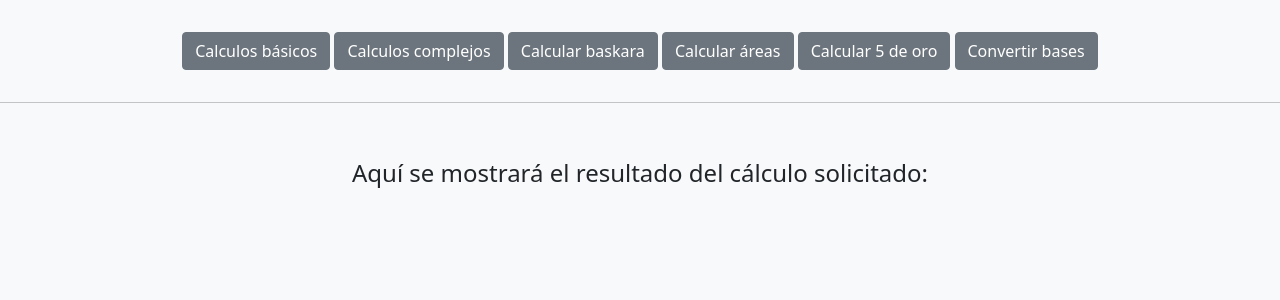
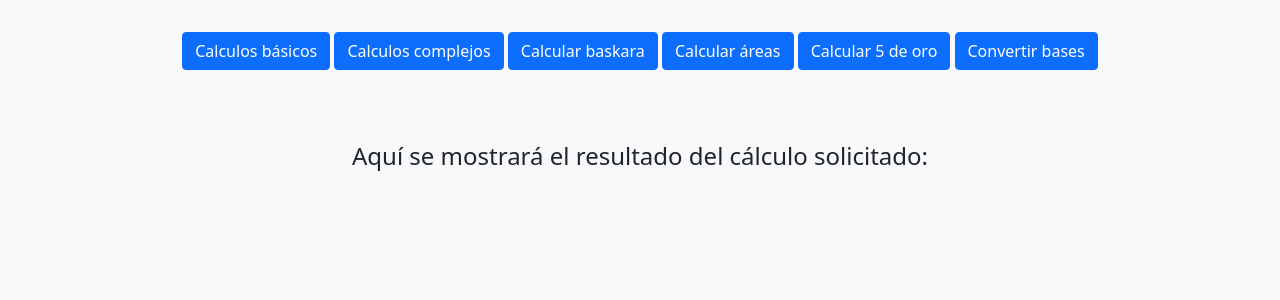
Before and after one commit to GabrielDLeon/ProyectoUTU, a PHP site: page /html/calculadora.html in a window 1280 px wide. Shown: the top 300 px of the page. Run offline with PHP 8.4, Linux system fonts and the light colour scheme.

Commit message:
Add files via upload

```diff
--- a/Laboratorio VI/assets/js/script.js
+++ b/Laboratorio VI/assets/js/script.js
@@ -12,12 +12,14 @@ $(document).ready(function(){
         hideComplejos($);
         hideAreas($);
     }
+
     function hideComplejos(){
         $('#grp-potencia').hide();
         $('#grp-rCuadrada').hide();
         $('#grp-factorial').hide();
         $('#resultado').text("");
     }
+
     function hideAreas(){
         $('#grp-cuadrado').hide();
         $('#grp-rectangulo').hide();
@@ -185,8 +187,6 @@ $(document).ready(function(){
     }
 })
 
-//5 de oro
-
 //Operaciones simples
 sumar = (num1, num2) => (num1+num2);
 restar = (num1, num2) => (num1-num2);
--- a/Laboratorio VI/html/calculadora.html
+++ b/Laboratorio VI/html/calculadora.html
@@ -10,17 +10,18 @@
 </head>
 <body class="bg-light">
     <div class="botones">
-        <button class="btn btn-secondary" type="button" id="calculosBasicos">Calculos básicos</button>
-        <button class="btn btn-secondary" type="button" id="calculosComplejos">Calculos complejos</button>
-        <button class="btn btn-secondary" type="button" id="baskara">Calcular baskara</button>
-        <button class="btn btn-secondary" type="button" id="calculosAreas">Calcular áreas</button>
-        <button class="btn btn-secondary" type="button" id="5oro">Calcular 5 de oro</button>
-        <button class="btn btn-secondary" type="button" id="conversion">Convertir bases</button>
+        <button class="btn btn-primary" type="button" id="calculosBasicos">Calculos básicos</button>
+        <button class="btn btn-primary" type="button" id="calculosComplejos">Calculos complejos</button>
+        <button class="btn btn-primary" type="button" id="baskara">Calcular baskara</button>
+        <button class="btn btn-primary" type="button" id="calculosAreas">Calcular áreas</button>
+        <button class="btn btn-primary" type="button" id="5oro">Calcular 5 de oro</button>
+        <button class="btn btn-primary" type="button" id="conversion">Convertir bases</button>
     </div>
-    <hr>
 
     <div class="contenedor">
-        <form id="form-calculosBasicos">
+
+        <form id="form-calculosBasicos" action="#">
+
             <input type="number" id="num1" placeholder="Ingrese número 1">
             <select id="operacionBasicos">
                 <option value="sumar">Sumar</option>
@@ -125,7 +126,7 @@
 
         <br>
         <h4>Aquí se mostrará el resultado del cálculo solicitado:</h3> <br>
-        <p id="resultado"></p>
+        <p class="user-select-all" id="resultado"></p>
     </div>
 
     <script src="../assets/js/bootstrap.js"></script>
```
Also changed, not shown: Laboratorio VI/assets/css/main.css (line endings or trailing spaces).
